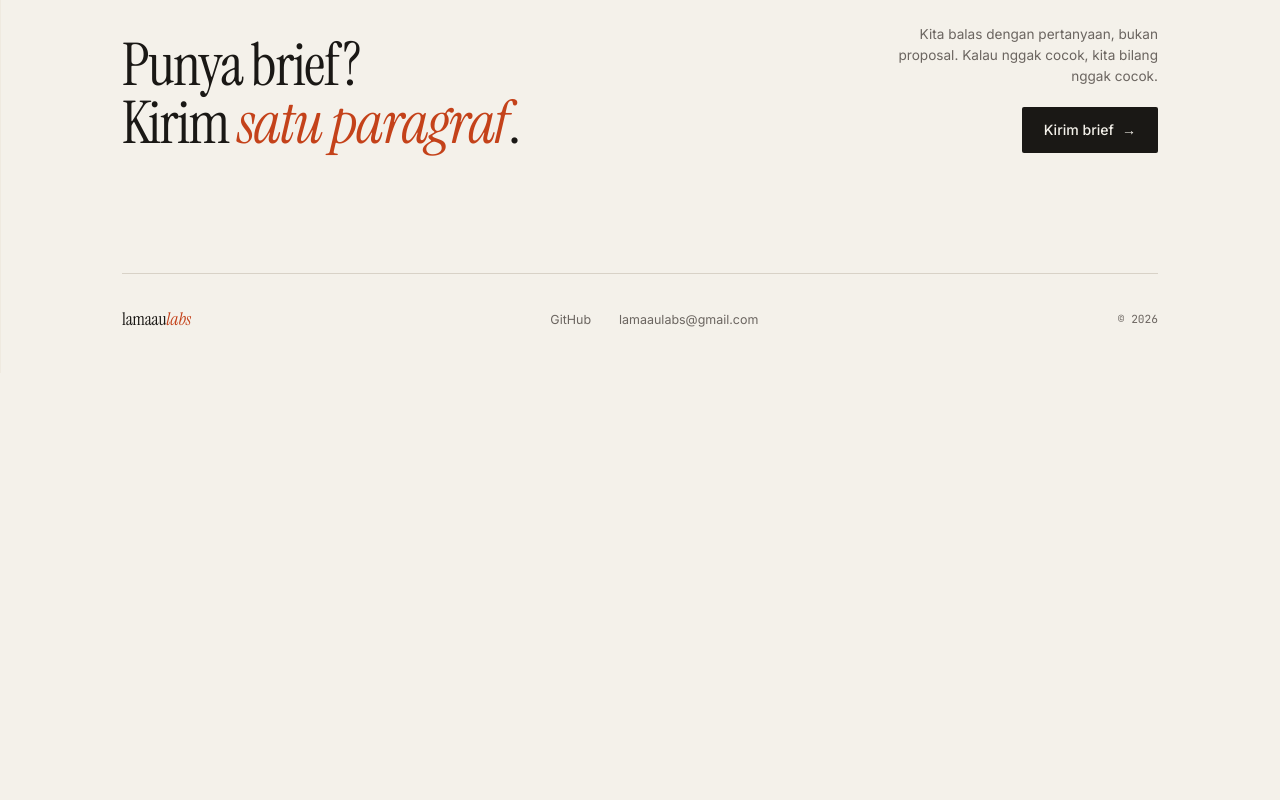
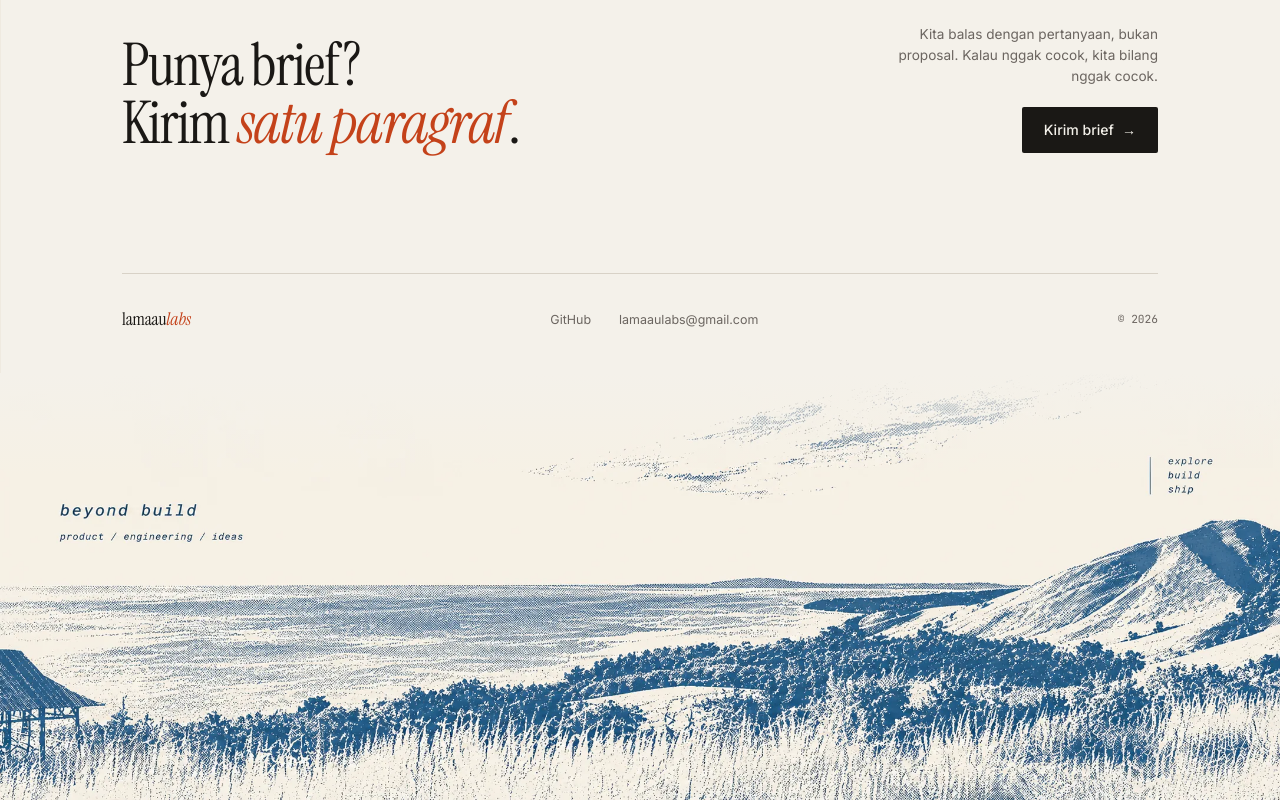
Before and after one commit to lamaaulabs/lamaaulabs.com, an Astro site: page / in a window 1280 px wide. Shown: the part 4860-5660 px from the top of the page. Before the commit the page ends 5233 px from the top, so only its background shows below. Built offline with nearby package versions, Linux system fonts and the light colour scheme; Astro itself is replaced by a stand-in of ours.

Commit message:
Use the footer artwork, fading it into the page
Co-Authored-By: [CC] <noreply@anthropic.com>

```diff
--- a/src/pages/index.astro
+++ b/src/pages/index.astro
@@ -259,6 +259,20 @@ const statusLabel: Record<string, string> = {
         </ul>
         <div class="colophon">© {site.year}</div>
       </footer>
+    </div>
+
+    <div class="footer-art">
+      <picture>
+        <source media="(max-width: 900px)" srcset="/footer-mobile.webp" width="1536" height="1024" />
+        <img
+          src="/footer-wide.webp"
+          width="2172"
+          height="724"
+          loading="lazy"
+          decoding="async"
+          alt="lamaaulabs — beyond build: product, engineering, ideas. Tautan: explore, build, ship."
+        />
+      </picture>
     </div>
   </body>
 </html>
@@ -674,6 +688,19 @@ const statusLabel: Record<string, string> = {
   footer a:hover { color: var(--ink); }
   .colophon { font-family: 'JetBrains Mono', monospace; font-size: 0.7rem; }
 
+  .footer-art { position: relative; line-height: 0; }
+  .footer-art img { display: block; width: 100%; height: auto; }
+
+  /* the artwork's top edge is slightly warmer than --bg; fade it in so the seam disappears */
+  .footer-art::before {
+    content: '';
+    position: absolute;
+    inset: 0 0 auto;
+    height: clamp(64px, 8vw, 120px);
+    background: linear-gradient(var(--bg), rgba(244, 241, 234, 0));
+    pointer-events: none;
+  }
+
   /* ---- responsive ---- */
   @media (max-width: 900px) {
     nav { flex-wrap: wrap; gap: 14px 28px; }
```
Also changed, not shown: README.md, public/footer-mobile.webp (added), public/footer-wide.webp (added), 2 other files.
